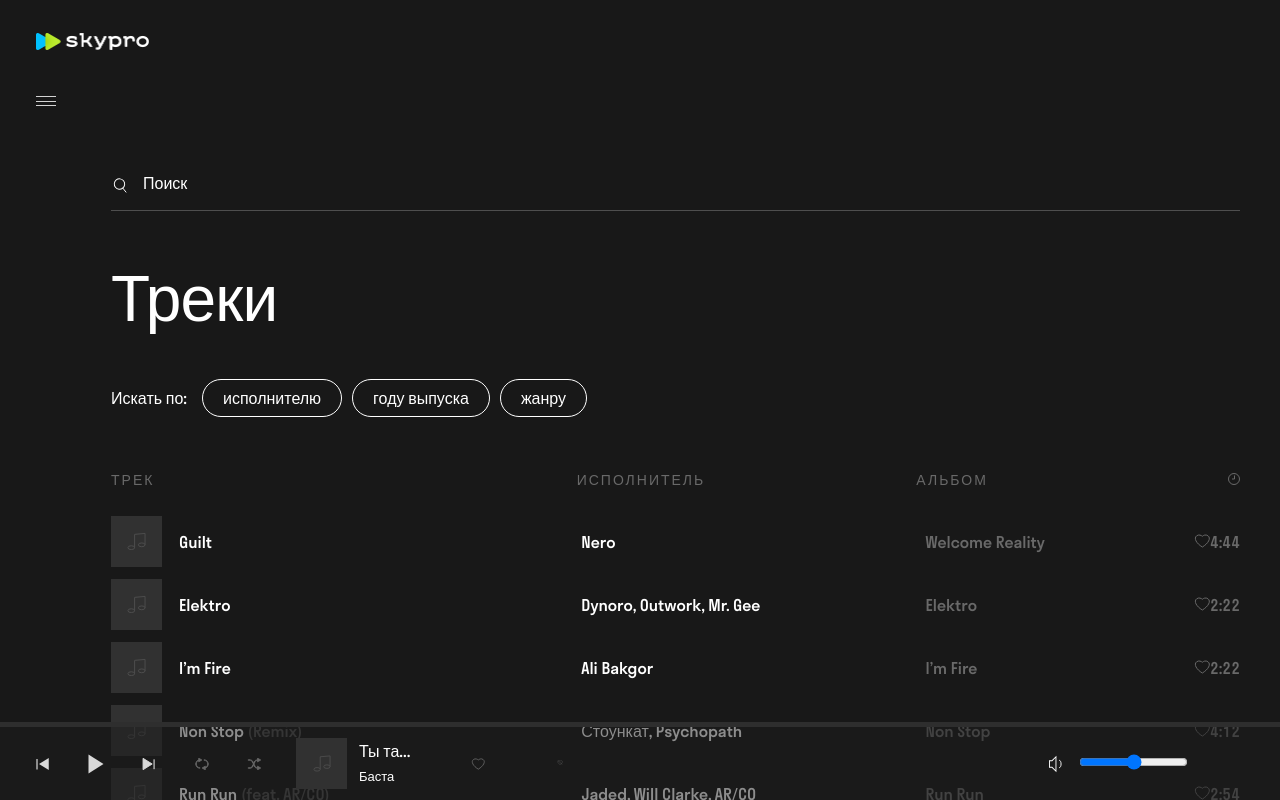
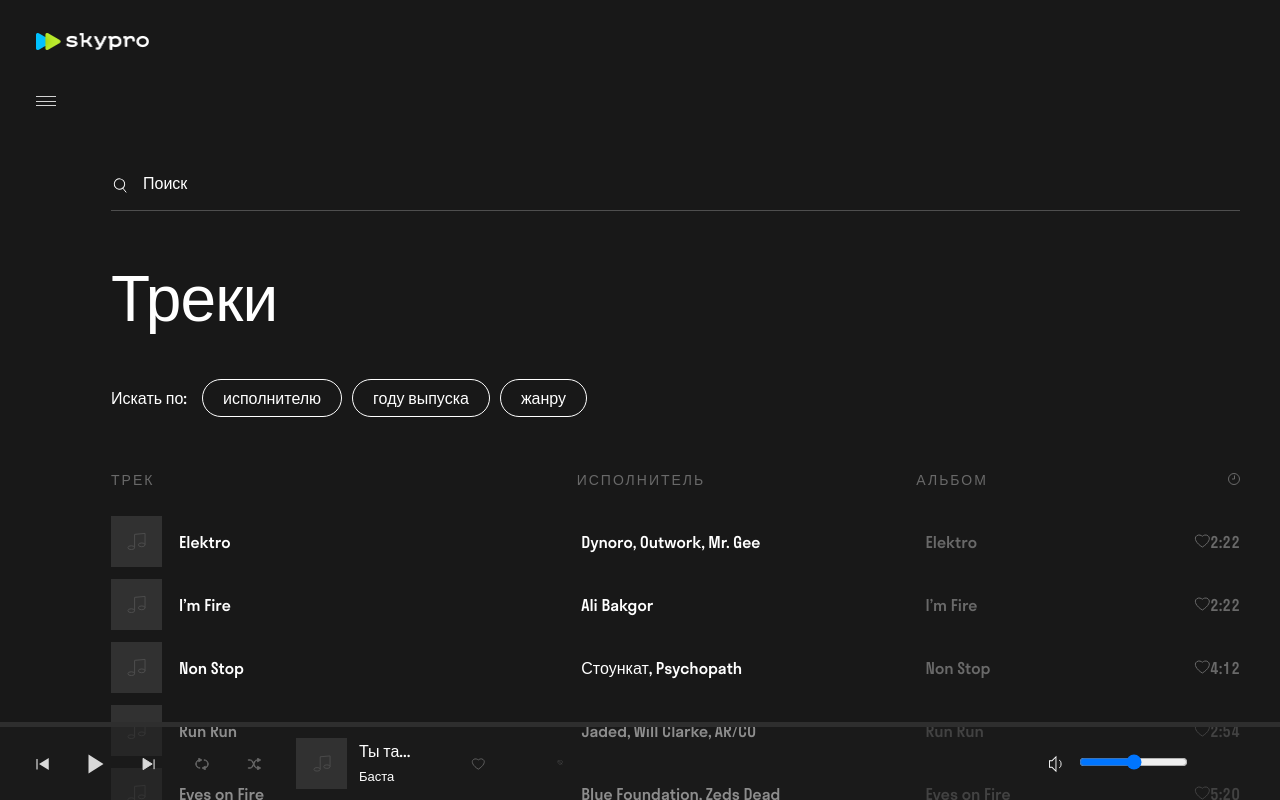
Before and after one commit to darkmage1989/react-music-project, a React (Create React App) app: page / in a window 1280 px wide. Built offline with nearby package versions, Linux system fonts and the light colour scheme.

Commit message:
на проверку

```diff
--- a/src/components/Author.js
+++ b/src/components/Author.js
@@ -1,11 +1,4 @@
-const artists = [
-  'Guilt',
-  'Dynoro, Outwork, Mr. Gee',
-  'Ali Bakgor',
-  'Стоункат, Psychopath',
-  'Jaded, Will Clarke, AR/CO',
-  'HYBIT, Mr. Black, Offer Nissim, Hi Profile'
-]
+import Track from './Track'
 function Author() {
   return (
     <div
@@ -16,13 +9,7 @@ function Author() {
         left: '110px'
       }}
     >
-      {Array.from(artists).map((artist) => {
-        return (
-          <span className="filter__dropdown__text" key={artist}>
-            {artist}
-          </span>
-        )
-      })}
+      <Track />
     </div>
   )
 }
--- a/src/components/Playlist.js
+++ b/src/components/Playlist.js
@@ -1,323 +1,343 @@
+import { useState, useEffect } from 'react'
 import Note from './Note'
 import Like from './Like'
-function Playlist(params) {
+import MyLoader from './Skeleton'
+
+function Playlist() {
+  const data = {
+    name: [
+      'Guilt',
+      'Elektro',
+      'I’m Fire',
+      'Non Stop',
+      'Run Run',
+      'Eyes on Fire',
+      'Mucho Bien',
+      'Calvin Harris, Disciples',
+      'Morena '
+    ],
+    notes: <Note />,
+    likes: <Like />,
+    author: [
+      'Nero',
+      'Dynoro, Outwork, Mr. Gee',
+      'Ali Bakgor',
+      'Стоункат, Psychopath',
+      'Jaded, Will Clarke, AR/CO',
+      'Blue Foundation, Zeds Dead',
+      'HYBIT, Mr. Black, Offer Nissim, Hi Profile',
+      'minthaze',
+      'Calvin Harris, Disciples'
+    ],
+    albom: [
+      'Welcome Reality',
+      'Elektro',
+      'I’m Fire',
+      'Non Stop',
+      'Run Run',
+      'Eyes on Fire',
+      'Mucho Bien',
+      'Captivating',
+      'How Deep Is Your Love'
+    ],
+    time: [
+      '4:44',
+      '2:22',
+      '2:22',
+      '4:12',
+      '2:54',
+      '5:20',
+      '3:41',
+      '1:48',
+      '3:32'
+    ]
+  }
+  const [isLoading, setIsLoading] = useState(false)
+
+  useEffect(() => {
+    setIsLoading(true)
+    setTimeout(() => {
+      setIsLoading(false)
+    }, 5000)
+  }, [])
   return (
     <div className="content__playlist playlist">
       <div className="playlist__item">
         <div className="playlist__track track">
           <div className="track__title">
             <div className="track__title-image">
-              <Note />
+              {isLoading ? <MyLoader /> : <Note />}
             </div>
             <div className="track__title-text">
               <a className="track__title-link" href="http://">
-                Guilt <span className="track__title-span"></span>
-              </a>
-            </div>
-          </div>
-          <div className="track__author">
-            <a className="track__author-link" href="http://">
-              Nero
-            </a>
-          </div>
-          <div className="track__album">
-            <a className="track__album-link" href="http://">
-              Welcome Reality
-            </a>
-          </div>
-          <div className="track__time">
-            <Like />
-            <span className="track__time-text">4:44</span>
-          </div>
-        </div>
-      </div>
-
-      <div className="playlist__item">
-        <div className="playlist__track track">
-          <div className="track__title">
-            <div className="track__title-image">
-             <Note />
-            </div>
-            <div className="track__title-text">
-              <a className="track__title-link" href="http://">
-                Elektro <span className="track__title-span"></span>
-              </a>
-            </div>
-          </div>
-          <div className="track__author">
-            <a className="track__author-link" href="http://">
-              Dynoro, Outwork, Mr. Gee
-            </a>
-          </div>
-          <div className="track__album">
-            <a className="track__album-link" href="http://">
-              Elektro
-            </a>
-          </div>
-          <div className="track__time">
-          <Like />
-            <span className="track__time-text">2:22</span>
-          </div>
-        </div>
-      </div>
-
-      <div className="playlist__item">
-        <div className="playlist__track track">
-          <div className="track__title">
-            <div className="track__title-image">
-            <Note />
-            </div>
-            <div className="track__title-text">
-              <a className="track__title-link" href="http://">
-                I’m Fire <span className="track__title-span"></span>
-              </a>
-            </div>
-          </div>
-          <div className="track__author">
-            <a className="track__author-link" href="http://">
-              Ali Bakgor
-            </a>
-          </div>
-          <div className="track__album">
-            <a className="track__album-link" href="http://">
-              I’m Fire
-            </a>
-          </div>
-          <div className="track__time">
-          <Like />
-            <span className="track__time-text">2:22</span>
-          </div>
-        </div>
-      </div>
-
-      <div className="playlist__item">
-        <div className="playlist__track track">
-          <div className="track__title">
-            <div className="track__title-image">
-            <Note />
-            </div>
-            <div className="track__title-text">
-              <a className="track__title-link" href="http://">
-                Non Stop <span className="track__title-span">(Remix)</span>
-              </a>
-            </div>
-          </div>
-          <div className="track__author">
-            <a className="track__author-link" href="http://">
-              Стоункат, Psychopath
-            </a>
-          </div>
-          <div className="track__album">
-            <a className="track__album-link" href="http://">
-              Non Stop
-            </a>
-          </div>
-          <div className="track__time">
-          <Like />
-            <span className="track__time-text">4:12</span>
-          </div>
-        </div>
-      </div>
-
-      <div className="playlist__item">
-        <div className="playlist__track track">
-          <div className="track__title">
-            <div className="track__title-image">
-            <Note />
-            </div>
-            <div className="track__title-text">
-              <a className="track__title-link" href="http://">
-                Run Run <span className="track__title-span">(feat. AR/CO)</span>
-              </a>
-            </div>
-          </div>
-          <div className="track__author">
-            <a className="track__author-link" href="http://">
-              Jaded, Will Clarke, AR/CO
-            </a>
-          </div>
-          <div className="track__album">
-            <a className="track__album-link" href="http://">
-              Run Run
-            </a>
-          </div>
-          <div className="track__time">
-          <Like />
-            <span className="track__time-text">2:54</span>
-          </div>
-        </div>
-      </div>
-
-      <div className="playlist__item">
-        <div className="playlist__track track">
-          <div className="track__title">
-            <div className="track__title-image">
-            <Note />
-            </div>
-            <div className="track__title-text">
-              <a className="track__title-link" href="http://">
-                Eyes on Fire{' '}
-                <span className="track__title-span">(Zeds Dead Remix)</span>
-              </a>
-            </div>
-          </div>
-          <div className="track__author">
-            <a className="track__author-link" href="http://">
-              Blue Foundation, Zeds Dead
-            </a>
-          </div>
-          <div className="track__album">
-            <a className="track__album-link" href="http://">
-              Eyes on Fire
-            </a>
-          </div>
-          <div className="track__time">
-          <Like />
-            <span className="track__time-text">5:20</span>
-          </div>
-        </div>
-      </div>
-
-      <div className="playlist__item">
-        <div className="playlist__track track">
-          <div className="track__title">
-            <div className="track__title-image">
-            <Note />
-            </div>
-            <div className="track__title-text">
-              <a className="track__title-link" href="http://">
-                Mucho Bien{' '}
-                <span className="track__title-span">(Hi Profile Remix)</span>
-              </a>
-            </div>
-          </div>
-          <div className="track__author">
-            <a className="track__author-link" href="http://">
-              HYBIT, Mr. Black, Offer Nissim, Hi Profile
-            </a>
-          </div>
-          <div className="track__album">
-            <a className="track__album-link" href="http://">
-              Mucho Bien
-            </a>
-          </div>
-          <div className="track__time">
-          <Like />
-            <span className="track__time-text">3:41</span>
-          </div>
-        </div>
-      </div>
-
-      <div className="playlist__item">
-        <div className="playlist__track track">
-          <div className="track__title">
-            <div className="track__title-image">
-            <Note />
-            </div>
-            <div className="track__title-text">
-              <a className="track__title-link" href="http://">
-                Knives n Cherries <span className="track__title-span"></span>
-              </a>
-            </div>
-          </div>
-          <div className="track__author">
-            <a className="track__author-link" href="http://">
-              minthaze
-            </a>
-          </div>
-          <div className="track__album">
-            <a className="track__album-link" href="http://">
-              Captivating
-            </a>
-          </div>
-          <div className="track__time">
-          <Like />
-            <span className="track__time-text">1:48</span>
-          </div>
-        </div>
-      </div>
-
-      <div className="playlist__item">
-        <div className="playlist__track track">
-          <div className="track__title">
-            <div className="track__title-image">
-            <Note />
-            </div>
-            <div className="track__title-text">
-              <a className="track__title-link" href="http://">
-                How Deep Is Your Love{' '}
+                {isLoading ? <MyLoader /> : data.name[1]}{' '}
                 <span className="track__title-span"></span>
               </a>
             </div>
           </div>
           <div className="track__author">
             <a className="track__author-link" href="http://">
-              Calvin Harris, Disciples
+              {isLoading ? <MyLoader /> : data.author[1]}
             </a>
           </div>
           <div className="track__album">
             <a className="track__album-link" href="http://">
-              How Deep Is Your Love
+              {isLoading ? <MyLoader /> : data.albom[1]}
             </a>
           </div>
           <div className="track__time">
-          <Like />
-            <span className="track__time-text">3:32</span>
+            {isLoading ? <MyLoader /> : data.likes}
+            <span className="track__time-text">
+              {isLoading ? <MyLoader /> : data.time[1]}
+            </span>
           </div>
         </div>
       </div>
-
       <div className="playlist__item">
         <div className="playlist__track track">
           <div className="track__title">
             <div className="track__title-image">
-            <Note />
+              {isLoading ? <MyLoader /> : <Note />}
             </div>
             <div className="track__title-text">
               <a className="track__title-link" href="http://">
-                Morena <span className="track__title-span"></span>
+                {isLoading ? <MyLoader /> : data.name[2]}{' '}
+                <span className="track__title-span"></span>
               </a>
             </div>
           </div>
           <div className="track__author">
             <a className="track__author-link" href="http://">
-              Tom Boxer
+              {isLoading ? <MyLoader /> : data.author[2]}
             </a>
           </div>
           <div className="track__album">
             <a className="track__album-link" href="http://">
-              Soundz Made in Romania
+              {isLoading ? <MyLoader /> : data.albom[2]}
             </a>
           </div>
           <div className="track__time">
-          <Like />
-            <span className="track__time-text">3:36</span>
+            {isLoading ? <MyLoader /> : data.likes}
+            <span className="track__time-text">
+              {isLoading ? <MyLoader /> : data.time[2]}
+            </span>
           </div>
         </div>
       </div>
-
       <div className="playlist__item">
         <div className="playlist__track track">
           <div className="track__title">
             <div className="track__title-image">
-            <Note />
+              {isLoading ? <MyLoader /> : <Note />}
             </div>
             <div className="track__title-text">
               <a className="track__title-link" href="http://">
-                {' '}
+                {isLoading ? <MyLoader /> : data.name[3]}{' '}
                 <span className="track__title-span"></span>
               </a>
             </div>
           </div>
           <div className="track__author">
-            <a className="track__author-link" href="http://"></a>
+            <a className="track__author-link" href="http://">
+              {isLoading ? <MyLoader /> : data.author[3]}
+            </a>
           </div>
           <div className="track__album">
-            <a className="track__album-link" href="http://"></a>
+            <a className="track__album-link" href="http://">
+              {isLoading ? <MyLoader /> : data.albom[3]}
+            </a>
           </div>
           <div className="track__time">
-          <Like />
-            <span className="track__time-text"></span>
+            {isLoading ? <MyLoader /> : data.likes}
+            <span className="track__time-text">
+              {isLoading ? <MyLoader /> : data.time[3]}
+            </span>
+          </div>
+        </div>
+      </div>
+      <div className="playlist__item">
+        <div className="playlist__track track">
+          <div className="track__title">
+            <div className="track__title-image">
+              {isLoading ? <MyLoader /> : <Note />}
+            </div>
+            <div className="track__title-text">
+              <a className="track__title-link" href="http://">
+                {isLoading ? <MyLoader /> : data.name[4]}{' '}
+                <span className="track__title-span"></span>
+              </a>
+            </div>
+          </div>
+          <div className="track__author">
+            <a className="track__author-link" href="http://">
+              {isLoading ? <MyLoader /> : data.author[4]}
+            </a>
+          </div>
+          <div className="track__album">
+            <a className="track__album-link" href="http://">
+              {isLoading ? <MyLoader /> : data.albom[4]}
+            </a>
+          </div>
+          <div className="track__time">
+            {isLoading ? <MyLoader /> : data.likes}
+            <span className="track__time-text">
+              {isLoading ? <MyLoader /> : data.time[4]}
+            </span>
+          </div>
+        </div>
+      </div>
+      <div className="playlist__item">
+        <div className="playlist__track track">
+          <div className="track__title">
+            <div className="track__title-image">
+              {isLoading ? <MyLoader /> : <Note />}
+            </div>
+            <div className="track__title-text">
+              <a className="track__title-link" href="http://">
+                {isLoading ? <MyLoader /> : data.name[5]}{' '}
+                <span className="track__title-span"></span>
+              </a>
+            </div>
+          </div>
+          <div className="track__author">
+            <a className="track__author-link" href="http://">
+              {isLoading ? <MyLoader /> : data.author[5]}
+            </a>
+          </div>
+          <div className="track__album">
+            <a className="track__album-link" href="http://">
+              {isLoading ? <MyLoader /> : data.albom[5]}
+            </a>
+          </div>
+          <div className="track__time">
+            {isLoading ? <MyLoader /> : data.likes}
+            <span className="track__time-text">
+              {isLoading ? <MyLoader /> : data.time[5]}
+            </span>
+          </div>
+        </div>
+      </div>
+      <div className="playlist__item">
+        <div className="playlist__track track">
+          <div className="track__title">
+            <div className="track__title-image">
+              {isLoading ? <MyLoader /> : <Note />}
+            </div>
+            <div className="track__title-text">
+              <a className="track__title-link" href="http://">
+                {isLoading ? <MyLoader /> : data.name[6]}{' '}
+                <span className="track__title-span"></span>
+              </a>
+            </div>
+          </div>
+          <div className="track__author">
+            <a className="track__author-link" href="http://">
+              {isLoading ? <MyLoader /> : data.author[6]}
+            </a>
+          </div>
+          <div className="track__album">
+            <a className="track__album-link" href="http://">
+              {isLoading ? <MyLoader /> : data.albom[6]}
+            </a>
+          </div>
+          <div className="track__time">
+            {isLoading ? <MyLoader /> : data.likes}
+            <span className="track__time-text">
+              {isLoading ? <MyLoader /> : data.time[6]}
+            </span>
+          </div>
+        </div>
+      </div>
+      <div className="playlist__item">
+        <div className="playlist__track track">
+          <div className="track__title">
+            <div className="track__title-image">
+              {isLoading ? <MyLoader /> : <Note />}
+            </div>
+            <div className="track__title-text">
+              <a className="track__title-link" href="http://">
+                {isLoading ? <MyLoader /> : data.name[7]}{' '}
+                <span className="track__title-span"></span>
+              </a>
+            </div>
+          </div>
+          <div className="track__author">
+            <a className="track__author-link" href="http://">
+              {isLoading ? <MyLoader /> : data.author[7]}
+            </a>
+          </div>
+          <div className="track__album">
+            <a className="track__album-link" href="http://">
+              {isLoading ? <MyLoader /> : data.albom[7]}
+            </a>
+          </div>
+          <div className="track__time">
+            {isLoading ? <MyLoader /> : data.likes}
+            <span className="track__time-text">
+              {isLoading ? <MyLoader /> : data.time[7]}
+            </span>
+          </div>
+        </div>
+      </div>
+      <div className="playlist__item">
+        <div className="playlist__track track">
+          <div className="track__title">
+            <div className="track__title-image">
+              {isLoading ? <MyLoader /> : <Note />}
+            </div>
+            <div className="track__title-text">
+              <a className="track__title-link" href="http://">
+                {isLoading ? <MyLoader /> : data.name[8]}{' '}
+                <span className="track__title-span"></span>
+              </a>
+            </div>
+          </div>
+          <div className="track__author">
+            <a className="track__author-link" href="http://">
+              {isLoading ? <MyLoader /> : data.author[8]}
+            </a>
+          </div>
+          <div className="track__album">
+            <a className="track__album-link" href="http://">
+              {isLoading ? <MyLoader /> : data.albom[8]}
+            </a>
+          </div>
+          <div className="track__time">
+            {isLoading ? <MyLoader /> : data.likes}
+            <span className="track__time-text">
+              {isLoading ? <MyLoader /> : data.time[8]}
+            </span>
+          </div>
+        </div>
+      </div>
+      <div className="playlist__item">
+        <div className="playlist__track track">
+          <div className="track__title">
+            <div className="track__title-image">
+              {isLoading ? <MyLoader /> : <Note />}
+            </div>
+            <div className="track__title-text">
+              <a className="track__title-link" href="http://">
+                {isLoading ? <MyLoader /> : data.name[9]}{' '}
+                <span className="track__title-span"></span>
+              </a>
+            </div>
+          </div>
+          <div className="track__author">
+            <a className="track__author-link" href="http://">
+              {isLoading ? <MyLoader /> : data.author[9]}
+            </a>
+          </div>
+          <div className="track__album">
+            <a className="track__album-link" href="http://">
+              {isLoading ? <MyLoader /> : data.albom[9]}
+            </a>
+          </div>
+          <div className="track__time">
+            {isLoading ? <MyLoader /> : data.likes}
+            <span className="track__time-text">
+              {isLoading ? <MyLoader /> : data.time[9]}
+            </span>
           </div>
         </div>
       </div>
--- /dev/null
+++ b/src/components/Track.js
@@ -0,0 +1,19 @@
+function Track() {
+  const artists = [
+    'Guilt',
+    'Dynoro, Outwork, Mr. Gee',
+    'Ali Bakgor',
+    'Стоункат, Psychopath',
+    'Jaded, Will Clarke, AR/CO',
+    'HYBIT, Mr. Black, Offer Nissim, Hi Profile'
+  ]
+  return Array.from(artists).map((artist) => {
+    return (
+      <span className="filter__dropdown__text" key={artist}>
+        {artist}
+      </span>
+    )
+  })
+}
+
+export default Track
```
Also changed, not shown: src/components/Skeleton.js (+4 -7 lines).
